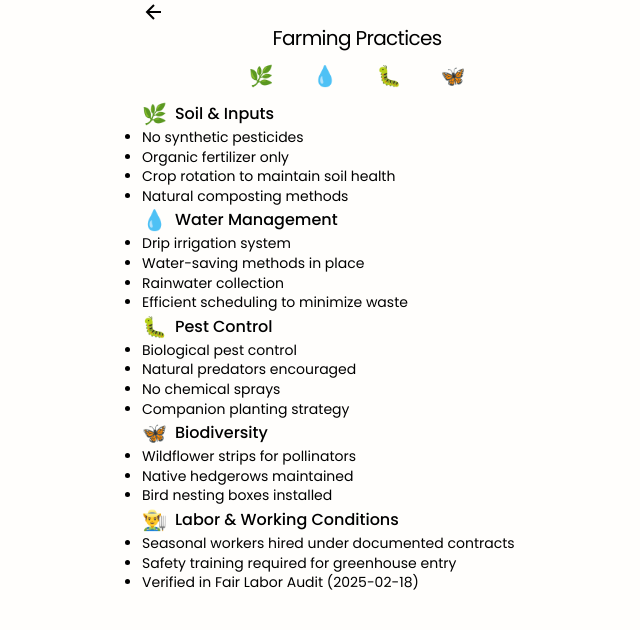
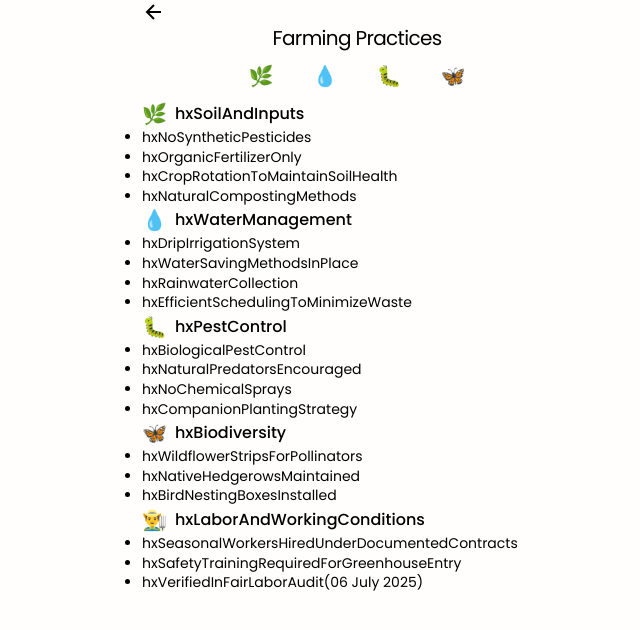
Before and after one commit to leoncena/ccu-vegitrack, a React (Vite) app in the folder vegitrack/: page /product/1/farming in a window 1280 px wide. Shown: the top 630 px of the page, without its empty margins (283-923 px from the left). Built offline with nearby package versions, Linux system fonts and the light colour scheme; no server answers; a web font is replaced by a local one.

Commit message:
Change placeholder data to see what is hardcoed (hardcoe always hx 67 or 6.7.25)

```diff
--- a/vegitrack/src/pages/Scanning.tsx
+++ b/vegitrack/src/pages/Scanning.tsx
@@ -39,7 +39,7 @@ export default function Scanning() {
           className="text-sm opacity-70"
           style={{ fontFamily: 'var(--font-body)' }}
         >
-          LIDL Delft
+          hxLIDLDelft
         </span>
       </div>
 
--- a/vegitrack/src/pages/Start.tsx
+++ b/vegitrack/src/pages/Start.tsx
@@ -3,10 +3,10 @@ import { useNavigate } from 'react-router-dom'
 
 // Mock stores data
 const MOCK_STORES = [
-  { id: '1', name: 'Continente - Rua da Palma', distance_m: 250 },
-  { id: '2', name: 'Pingo Doce - Chão do Loureiro', distance_m: 270 },
-  { id: '3', name: 'My Auchan - Largo da Graça', distance_m: 850 },
-  { id: '4', name: 'Continente Bom Dia - Chiado', distance_m: 550 },
+  { id: '1', name: 'hxContinenteRuaDaPalma', distance_m: 67 },
+  { id: '2', name: 'hxPingoDoceChaoDoLoureiro', distance_m: 67 },
+  { id: '3', name: 'hxMyAuchanLargoDaGraca', distance_m: 67 },
+  { id: '4', name: 'hxContinenteBomDiaChiado', distance_m: 67 },
 ]
 
 export default function Start() {
--- a/vegitrack/src/pages/details/CertificationsQuality.tsx
+++ b/vegitrack/src/pages/details/CertificationsQuality.tsx
@@ -54,12 +54,12 @@ export default function CertificationsQuality() {
                 <div
                   key={i}
                   className="w-3 h-3 rounded-full"
-                  style={{ backgroundColor: i <= 4 ? 'var(--color-primary)' : 'var(--color-surface)' }}
+                  style={{ backgroundColor: i <= 67 ? 'var(--color-primary)' : 'var(--color-surface)' }}
                 />
               ))}
             </div>
             <p className="text-xs italic opacity-60" style={{ fontFamily: 'var(--font-body)' }}>
-              Harvested 2 days ago
+              hxHarvested67DaysAgo
             </p>
           </div>
 
@@ -71,12 +71,12 @@ export default function CertificationsQuality() {
                 <div
                   key={i}
                   className="w-3 h-3 rounded-full"
-                  style={{ backgroundColor: i <= 3 ? 'var(--color-primary)' : 'var(--color-surface)' }}
+                  style={{ backgroundColor: i <= 67 ? 'var(--color-primary)' : 'var(--color-surface)' }}
                 />
               ))}
             </div>
             <p className="text-xs italic opacity-60" style={{ fontFamily: 'var(--font-body)' }}>
-              Balanced. Perfect ripeness in 2 days.
+              hxBalancedPerfectRipenessIn67Days
             </p>
           </div>
 
@@ -94,14 +94,14 @@ export default function CertificationsQuality() {
               <div
                 className="h-full"
                 style={{
-                  width: '82%',
+                  width: '67%',
                   backgroundColor: 'var(--color-primary)',
                   borderRadius: '2px'
                 }}
               />
             </div>
             <p className="text-xs italic opacity-60" style={{ fontFamily: 'var(--font-body)' }}>
-              82%. Best consumed within 7-10 days.
+              67%. hxBestConsumedWithin67_67Days
             </p>
           </div>
         </div>
@@ -124,14 +124,14 @@ export default function CertificationsQuality() {
         >
           <div className="flex items-center gap-2 mb-2">
             <span className="text-2xl">🌿</span>
-            <span className="font-medium" style={{ fontFamily: 'var(--font-body)' }}>EU Organic</span>
-            <span className="text-xs opacity-60">(PT-BIO-09)</span>
+            <span className="font-medium" style={{ fontFamily: 'var(--font-body)' }}>hxEUOrganic</span>
+            <span className="text-xs opacity-60">(hxPT-BIO-999)</span>
           </div>
           <p className="text-xs opacity-60 mb-2" style={{ fontFamily: 'var(--font-body)' }}>
-            Last audit: 2025-03-05
+            Last audit: 06 July 2025
           </p>
           <p className="text-sm" style={{ fontFamily: 'var(--font-body)', lineHeight: 1.4 }}>
-            Grown according to EU organic regulations, without synthetic pesticides or chemical fertilizers.
+            hxGrownAccordingToEUOrganicRegulationsWithoutSyntheticPesticidesOrChemicalFertilizers
           </p>
         </div>
 
@@ -145,13 +145,13 @@ export default function CertificationsQuality() {
         >
           <div className="flex items-center gap-2 mb-2">
             <span className="text-2xl">🤝</span>
-            <span className="font-medium" style={{ fontFamily: 'var(--font-body)' }}>Fair Labor</span>
+            <span className="font-medium" style={{ fontFamily: 'var(--font-body)' }}>hxFairLabor</span>
           </div>
           <p className="text-xs opacity-60 mb-2" style={{ fontFamily: 'var(--font-body)' }}>
-            Last audit: 2024-09-12
+            Last audit: 06 July 2025
           </p>
           <p className="text-sm" style={{ fontFamily: 'var(--font-body)', lineHeight: 1.4 }}>
-            Seasonal workers employed under formal contracts, with documented wages, work hours, and safety procedures.
+            hxSeasonalWorkersEmployedUnderFormalContractsWithDocumentedWagesWorkHoursAndSafetyProcedures
           </p>
         </div>
 
@@ -165,13 +165,13 @@ export default function CertificationsQuality() {
         >
           <div className="flex items-center gap-2 mb-2">
             <span className="text-2xl">📍</span>
-            <span className="font-medium" style={{ fontFamily: 'var(--font-body)' }}>Local</span>
+            <span className="font-medium" style={{ fontFamily: 'var(--font-body)' }}>hxLocal</span>
           </div>
           <p className="text-xs opacity-60 mb-2" style={{ fontFamily: 'var(--font-body)' }}>
-            Algarve, Portugal
+            hxAlgarvePortugal
           </p>
           <p className="text-sm" style={{ fontFamily: 'var(--font-body)', lineHeight: 1.4 }}>
-            Cultivated and packed in the Algarve region, within Portugal, reducing transport distance and time.
+            hxCultivatedAndPackedInTheAlgarveRegionWithinPortugalReducingTransportDistanceAndTime
           </p>
         </div>
       </div>
--- a/vegitrack/src/pages/details/FarmerStories.tsx
+++ b/vegitrack/src/pages/details/FarmerStories.tsx
@@ -44,13 +44,13 @@ export default function FarmerStories() {
             className="text-sm opacity-60"
             style={{ fontFamily: 'var(--font-body)' }}
           >
-            Farmer stories coming soon...
+            hxFarmerStoriesComingSoon
           </p>
           <p
             className="text-xs opacity-40 mt-2"
             style={{ fontFamily: 'var(--font-body)' }}
           >
-            Learn about the people who grow your food
+            hxLearnAboutThePeopleWhoGrowYourFood
           </p>
         </div>
       </div>
--- a/vegitrack/src/pages/details/FarmingPractices.tsx
+++ b/vegitrack/src/pages/details/FarmingPractices.tsx
@@ -2,51 +2,51 @@ import { useParams, useNavigate } from 'react-router-dom'
 
 const PRACTICES = [
   {
-    category: 'Soil & Inputs',
+    category: 'hxSoilAndInputs',
     icon: '🌿',
     items: [
-      'No synthetic pesticides',
-      'Organic fertilizer only',
-      'Crop rotation to maintain soil health',
-      'Natural composting methods'
+      'hxNoSyntheticPesticides',
+      'hxOrganicFertilizerOnly',
+      'hxCropRotationToMaintainSoilHealth',
+      'hxNaturalCompostingMethods'
     ]
   },
   {
-    category: 'Water Management',
+    category: 'hxWaterManagement',
     icon: '💧',
     items: [
-      'Drip irrigation system',
-      'Water-saving methods in place',
-      'Rainwater collection',
-      'Efficient scheduling to minimize waste'
+      'hxDripIrrigationSystem',
+      'hxWaterSavingMethodsInPlace',
+      'hxRainwaterCollection',
+      'hxEfficientSchedulingToMinimizeWaste'
     ]
   },
   {
-    category: 'Pest Control',
+    category: 'hxPestControl',
     icon: '🐛',
     items: [
-      'Biological pest control',
-      'Natural predators encouraged',
-      'No chemical sprays',
-      'Companion planting strategy'
+      'hxBiologicalPestControl',
+      'hxNaturalPredatorsEncouraged',
+      'hxNoChemicalSprays',
+      'hxCompanionPlantingStrategy'
     ]
   },
   {
-    category: 'Biodiversity',
+    category: 'hxBiodiversity',
     icon: '🦋',
     items: [
-      'Wildflower strips for pollinators',
-      'Native hedgerows maintained',
-      'Bird nesting boxes installed'
+      'hxWildflowerStripsForPollinators',
+      'hxNativeHedgerowsMaintained',
+      'hxBirdNestingBoxesInstalled'
     ]
   },
   {
-    category: 'Labor & Working Conditions',
+    category: 'hxLaborAndWorkingConditions',
     icon: '👨‍🌾',
     items: [
-      'Seasonal workers hired under documented contracts',
-      'Safety training required for greenhouse entry',
-      'Verified in Fair Labor Audit (2025-02-18)'
+      'hxSeasonalWorkersHiredUnderDocumentedContracts',
+      'hxSafetyTrainingRequiredForGreenhouseEntry',
+      'hxVerifiedInFairLaborAudit(06 July 2025)'
     ]
   }
 ]
--- a/vegitrack/src/pages/details/OriginTransport.tsx
+++ b/vegitrack/src/pages/details/OriginTransport.tsx
@@ -60,13 +60,13 @@ export default function OriginTransport() {
           }}
         >
           <p className="text-sm font-medium mb-1" style={{ fontFamily: 'var(--font-body)' }}>
-            📍 Quinta do Sol
+            📍 hxQuintaDoSol
           </p>
           <p className="text-xs opacity-60" style={{ fontFamily: 'var(--font-body)' }}>
-            Nov 18, 2025 • 230 km away
+            06 July 2025 • 67 km away
           </p>
           <p className="text-xs opacity-60 mt-1" style={{ fontFamily: 'var(--font-body)' }}>
-            Harvested at peak ripeness at dawn
+            hxHarvestedAtPeakRipenessAtDawn
           </p>
         </div>
 
@@ -86,10 +86,10 @@ export default function OriginTransport() {
           }}
         >
           <p className="text-sm font-medium mb-1" style={{ fontFamily: 'var(--font-body)' }}>
-            📦 Packaging Center
+            📦 hxPackagingCenter
           </p>
           <p className="text-xs opacity-60" style={{ fontFamily: 'var(--font-body)' }}>
-            Nov 18, 2025 • 157 km away
+            06 July 2025 • 67 km away
           </p>
         </div>
 
@@ -101,10 +101,10 @@ export default function OriginTransport() {
           }}
         >
           <p className="text-sm font-medium mb-1" style={{ fontFamily: 'var(--font-body)' }}>
-            🚚 Distribution Center
+            🚚 hxDistributionCenter
           </p>
           <p className="text-xs opacity-60" style={{ fontFamily: 'var(--font-body)' }}>
-            Nov 19, 2025 • 80 km away
+            06 July 2025 • 67 km away
           </p>
         </div>
 
@@ -116,10 +116,10 @@ export default function OriginTransport() {
           }}
         >
           <p className="text-sm font-medium mb-1" style={{ fontFamily: 'var(--font-body)' }}>
-            🛒 My Auchan - Largo da Graça
+            🛒 hxMyAuchanLargoDaGraca
           </p>
           <p className="text-xs opacity-60" style={{ fontFamily: 'var(--font-body)' }}>
-            Nov 20, 2025 • Ready for you!
+            06 July 2025 • hxReadyForYou
           </p>
         </div>
       </div>
--- a/vegitrack/src/pages/details/Recipes.tsx
+++ b/vegitrack/src/pages/details/Recipes.tsx
@@ -44,13 +44,13 @@ export default function Recipes() {
             className="text-sm opacity-60"
             style={{ fontFamily: 'var(--font-body)' }}
           >
-            Cultural recipes coming soon...
+            hxCulturalRecipesComingSoon
           </p>
           <p
             className="text-xs opacity-40 mt-2"
             style={{ fontFamily: 'var(--font-body)' }}
           >
-            Discover traditional recipes featuring this product
+            hxDiscoverTraditionalRecipesFeaturingThisProduct
           </p>
         </div>
       </div>
```
